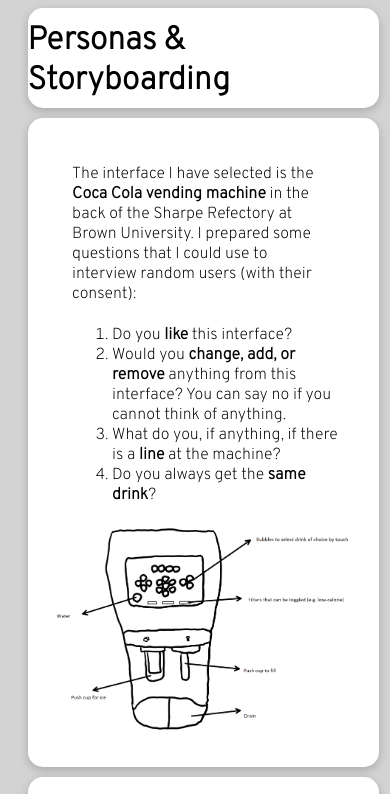
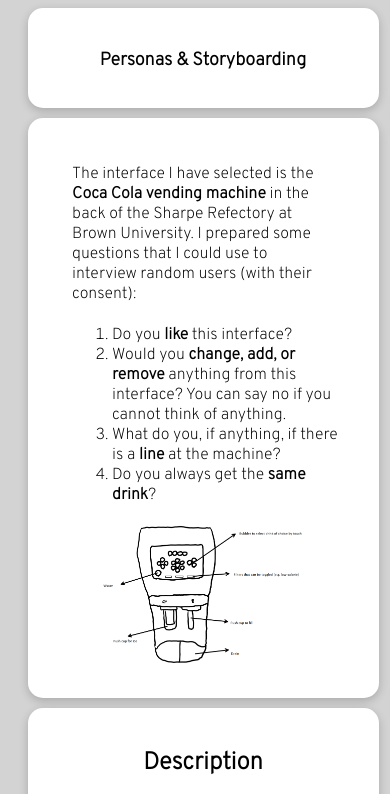
Before and after one commit to lazytortoise905/personas, a plain HTML site: page index.html in a window 390 px wide. Shown: the top 794 px of the page. Drawn offline with Linux system fonts and the light colour scheme.

Commit message:
FIX: title shrinks on window minimization

```diff
--- a/style.css
+++ b/style.css
@@ -44,6 +44,17 @@
     }
 }
 
+@media only screen and (max-width: 500px) {
+    .header h1 {
+        font-size: x-large;
+    }
+}
+@media only screen and (max-width: 400px) {
+    .header h1 {
+        font-size: large;
+    }
+}
+
 .title {
     font-size: xx-large;
     padding: none;
@@ -78,7 +89,7 @@
 
 .item img {
     max-width: 70%;
-    min-width: 300px;
+    min-width: 200px;
 
 }
 
```
